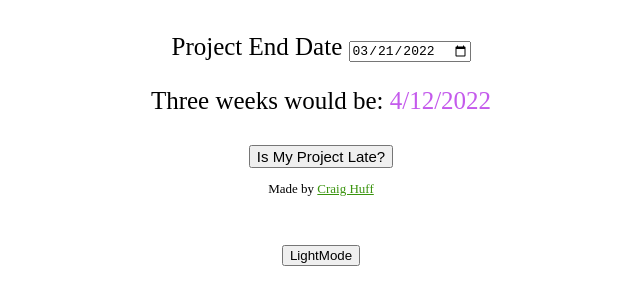
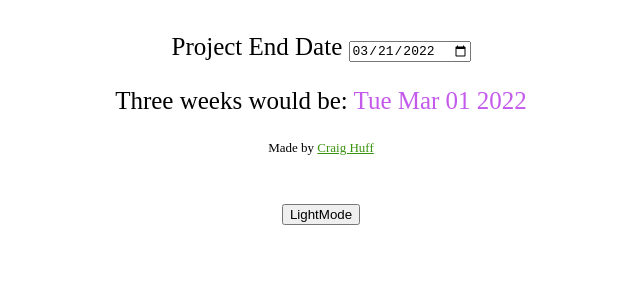
Before and after one commit to cthuff/IsMyProjectLate, a plain HTML site: page index.html in a window 1280 px wide. Shown: the whole page, without its empty margins (319-959 px from the left). Drawn offline with Linux system fonts and the light colour scheme.

Commit message:
Logic works, button is hidden

```diff
--- a/impl.js
+++ b/impl.js
@@ -45,40 +45,40 @@ threeWeeksOut.addEventListener("input", function() { logic(); }, false);
 
 
 var endDate;
+var today;
+function logic(){
 
-function logic(){
-    let today = new Date(threeWeeksOut.valueAsNumber);
-    date = new Date().setDate(today.getDate() + 22);
-    let endDate = new Date(date)
-    var month
-    var year = endDate.getFullYear()
-    if (endDate.getDate() > today.getDate()){
-        month =  endDate.getMonth() + 1
+    today = new Date(threeWeeksOut.valueAsNumber + 86400000);
+    date = new Date().setDate(today.getDate() - 21);
+    endDate = new Date(date)
+    if(endDate.getDate() < today.getDate()) {
+        endDate.setMonth(today.getMonth())
     } else {
-        if (month == 12) {
-            year += 1
-        }
-        month = (endDate.getMonth() + 1) % 12
+        endDate.setMonth(today.getMonth() -1 )
     }
-
-    dateSpan.innerText = month + "/" + endDate.getDate() + "/" + year
-    console.log(endDate);
-    //gets the current time to compare to the total shift time
+    dateSpan.innerText = endDate.toDateString();
 }
 
-function dateString(date){
-    date.getYear()
+function threeWeeksAgo(date){
+
 
 }
 
 //Calculates if the client can go home based on the current time and their clockout time
 function isItLate() {
-    let date = new Date();
-    let now = (date.getHours() * 3600) + (date.getMinutes() * 60);
-    if((totalSeconds - now) < 60) {
-        alert("Get the fuck out of here!");
+    tempToday = new Date();
+    tempdate = new Date().setDate(tempToday.getDate() + 21);
+    tempEndDate = new Date(tempdate)
+    if(tempEndDate.getDate() < tempToday.getDate()) {
+        tempEndDate.setMonth(tempToday.getMonth() + 1)
     } else {
-        alert("Sorry, you're stuck here");
+        tempEndDate.setMonth(tempToday.getMonth() )
+    }
+
+    if(tempEndDate > endDate) {
+        alert("You should have asked sooner");
+    } else {
+        alert("Woo! You're more than 3 weeks out!");
     }
 }
 
--- a/index.html
+++ b/index.html
@@ -20,7 +20,7 @@
         Three weeks would be: <span id="dateSpan" style="color: #C45AEC;">MM/DD/YYYY</span>
         </p>
         <div>
-            <button style="font-size: 15px;" id="canIGoHome" onclick="isItLate()">Is My Project Late?</button>
+            <!-- <button style="font-size: 15px;" id="canIGoHome" onclick="isItLate()">Is My Project Late?</button> -->
         </div>
     </div>
   </form>
```
